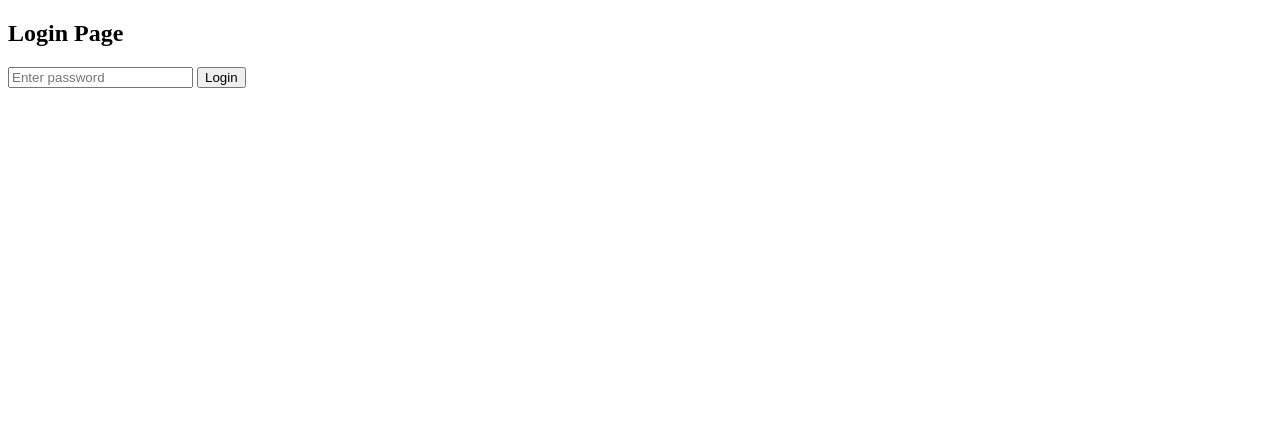
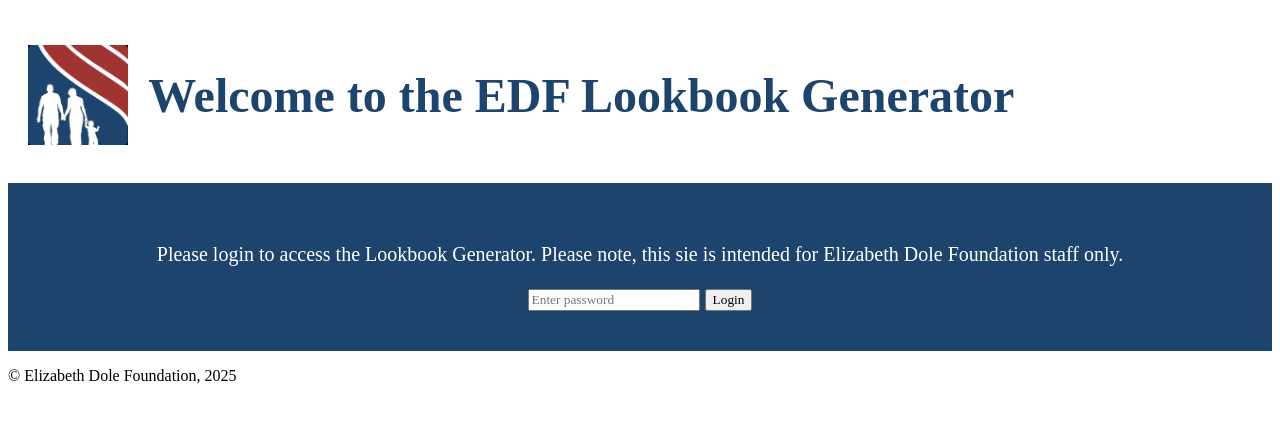
Before and after one commit to CodeCraftrRyan/edf-lookbook, a Flask app: page /login in a window 1280 px wide. Shown: the top 423 px of the page. Run offline with Flask 3, Linux system fonts and the light colour scheme.

Commit message:
static/style/style.css

```diff
--- /dev/null
+++ b/static/style/login_style.css
@@ -0,0 +1,33 @@
+* {
+    font-family: 'Aviner Next';
+
+}
+
+.header {
+    font-size: 16px;
+    color: #1D446C;
+    font-size: 2em;
+    padding-top: 50px;
+    padding-bottom: 25px;
+    width: 100%;
+    display: flex;
+    align-items: center;
+    gap: 20px;
+    padding: 20px;
+    text-align:center;
+}
+
+.header img {
+    object-fit: contain;
+    height: 100px;
+}
+
+.star {
+    background-color: #1D446C;
+    box-sizing: border-box;
+    padding: 40px;
+    text-align: center;
+    width: 100%;
+    color: white;
+    font-size: 20px;
+}
--- a/templates/login.html
+++ b/templates/login.html
@@ -2,12 +2,25 @@
 <html>
 <head>
     <title>Login</title>
+    <link rel="icon" type="image/x-icon" href="/static/logo/EDFlogo_Square.jpg">
+    <link href='static/style/login_style.css' rel='stylesheet'>
 </head>
 <body>
-    <h2>Login Page</h2>
-    <form method="POST">
+    <div class="header">
+    <img src='/static/logo/EDFlogo_Square.jpg' alt="EDF Logo">
+    <h2>Welcome to the EDF Lookbook Generator</h2>
+    </div>
+
+    <div class="star">
+        <p> Please login to access the Lookbook Generator. Please note, this sie is intended for Elizabeth Dole Foundation staff only.</p>
+        <form method="POST">
         <input type="password" name="password" placeholder="Enter password">
         <button type="submit">Login</button>
-    </form>
+        </form>
+    </div>
+
+    <footer class="footer">
+        <p>&copy; Elizabeth Dole Foundation, 2025</p>
+    </footer>
 </body>
 </html>
```
Also changed, not shown: static/style/style.css (+5 -2 lines), templates/upload.html (+19 -15 lines), 1 other file.
